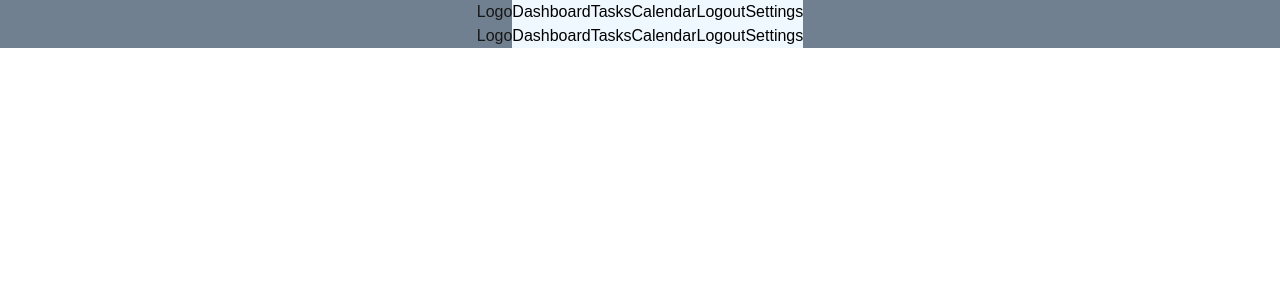
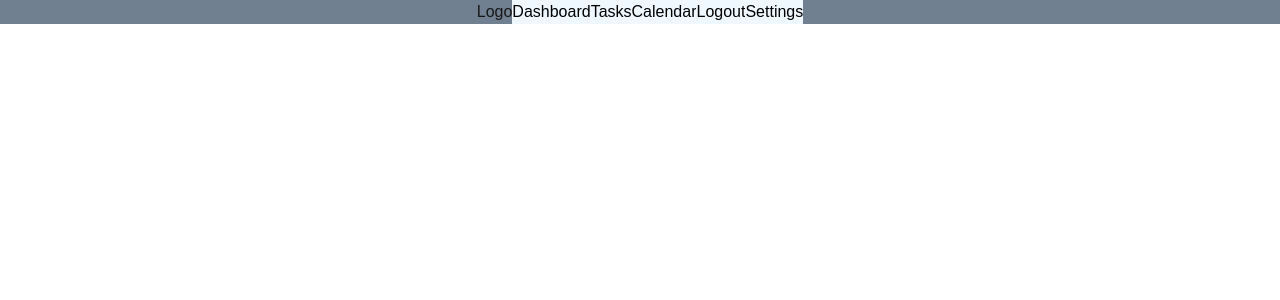
Before and after one commit to Ahmed-Honorbound/SE_CTW_Project, a Next.js app in the folder Study_Buddy/: page / in a window 1280 px wide. Shown: the top 300 px of the page. Built offline with nearby package versions, Linux system fonts and the light colour scheme.

Commit message:
changed homepage

```diff
--- a/Study_Buddy/app/page.tsx
+++ b/Study_Buddy/app/page.tsx
@@ -6,6 +6,6 @@ import "../app/styles/Dashboard.css"
 
 export default function Home() {
   return (
-    <Navbar/>
+    <div></div>
   );
 }
```
